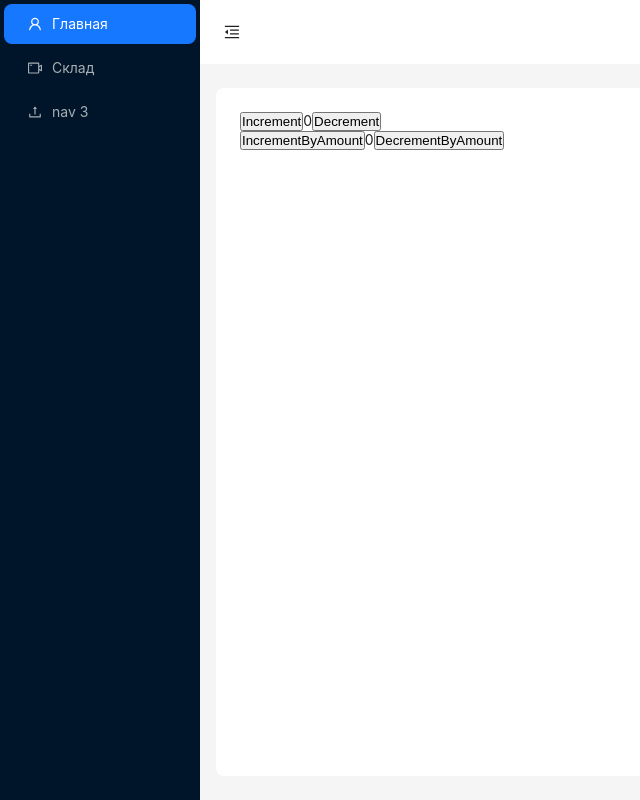
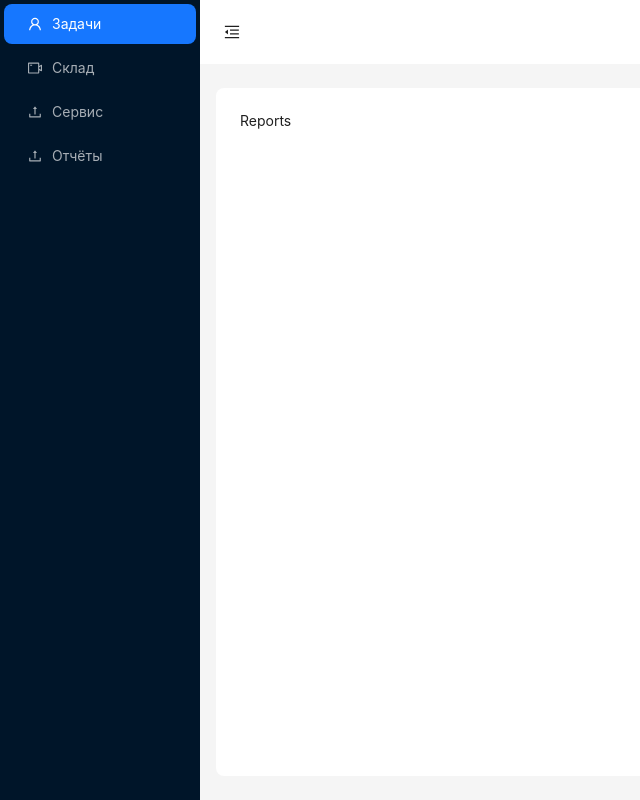
Before and after one commit to BalVan18/crm, a React (Create React App) app: page /reports in a window 1280 px wide. Before the commit this address led to /. Shown: the whole page, without its empty margins (0-640 px from the left). Built offline with nearby package versions, Linux system fonts and the light colour scheme.

Commit message:
Добавил два раздела в навигацию

```diff
--- a/package.json
+++ b/package.json
@@ -1,5 +1,5 @@
 {
-  "name": "antd-demo",
+  "name": "crm",
   "version": "0.1.0",
   "private": true,
   "dependencies": {
@@ -9,7 +9,7 @@
     "react-dom": "^18.2.0",
     "react-redux": "^9.1.0",
     "react-router-dom": "^6.22.2",
-    "react-scripts": "5.0.1",
+    "react-scripts": "^5.0.1",
     "sass": "^1.71.1"
   },
   "scripts": {
--- a/src/App.jsx
+++ b/src/App.jsx
@@ -1,27 +1,35 @@
-import React, { useState } from 'react';
-import { MenuFoldOutlined, MenuUnfoldOutlined, UploadOutlined, UserOutlined, VideoCameraOutlined } from '@ant-design/icons';
-import { Routes, Route, Navigate, Link} from 'react-router-dom';
-import { Layout, Menu, Button, theme } from 'antd';
+import React, {useState} from 'react';
+import {
+  MenuFoldOutlined,
+  MenuUnfoldOutlined,
+  UploadOutlined,
+  UserOutlined,
+  VideoCameraOutlined
+} from '@ant-design/icons';
+import {Routes, Route, Navigate, Link} from 'react-router-dom';
+import {Layout, Menu, Button, theme} from 'antd';
 
 
 import Home from './pages/Home';
 import Storage from './pages/Storage';
+import Service from './pages/Service';
+import Reports from './pages/Reports';
 
 import './styles/app.sass';
 
 
-const { Header, Sider, Content } = Layout;
+const {Header, Sider, Content} = Layout;
 
 const App = () => {
   const [collapsed, setCollapsed] = useState(false);
   const {
-        token: { colorBgContainer, borderRadiusLG },
+    token: {colorBgContainer, borderRadiusLG},
   } = theme.useToken();
 
   return (
     <Layout className='app'>
-            <Sider trigger={null} collapsible collapsed={collapsed} >
-                <div className="demo-logo-vertical" />
+      <Sider trigger={null} collapsible collapsed={collapsed}>
+        <div className="demo-logo-vertical"/>
         <Menu
           theme="dark"
           mode="inline"
@@ -29,18 +37,23 @@ const App = () => {
           items={[
             {
               key: '1',
-                            icon: <UserOutlined />,
-                            label: <Link to="/home">Главная</Link>,
+              icon: <UserOutlined/>,
+              label: <Link to="/home">Задачи</Link>,
             },
             {
               key: '2',
-                            icon: <VideoCameraOutlined />,
+              icon: <VideoCameraOutlined/>,
               label: <Link to="/storage">Склад</Link>,
             },
             {
               key: '3',
-                            icon: <UploadOutlined />,
-                            label: 'nav 3',
+              icon: <UploadOutlined/>,
+              label: <Link to="/service">Сервис</Link>,
+            },
+            {
+              key: '4',
+              icon: <UploadOutlined/>,
+              label: <Link to="/reports">Отчёты</Link>,
             },
           ]}
         />
@@ -54,7 +67,7 @@ const App = () => {
         >
           <Button
             type="text"
-                        icon={collapsed ? <MenuUnfoldOutlined /> : <MenuFoldOutlined />}
+            icon={collapsed ? <MenuUnfoldOutlined/> : <MenuFoldOutlined/>}
             onClick={() => setCollapsed(!collapsed)}
             style={{
               fontSize: '16px',
@@ -73,9 +86,11 @@ const App = () => {
           }}
         >
           <Routes>
-                        <Route path="/" element={<Home/>} />
-                        <Route path="/storage" element={<Storage/>} />
-                        <Route path="*" element={<Navigate to="/" replace />}/>
+            <Route path="/" element={<Home/>}/>
+            <Route path="/storage" element={<Storage/>}/>
+            <Route path="/service" element={<Service/>}/>
+            <Route path="/reports" element={<Reports/>}/>
+            <Route path="*" element={<Navigate to="/" replace/>}/>
           </Routes>
         </Content>
       </Layout>
--- /dev/null
+++ b/src/pages/Reports.jsx
@@ -0,0 +1,7 @@
+import React from 'react'
+
+export default function Reports() {
+  return (
+    <div>Reports</div>
+  )
+}
--- /dev/null
+++ b/src/pages/Service.jsx
@@ -0,0 +1,7 @@
+import React from 'react'
+
+export default function Service() {
+  return (
+    <div>Service</div>
+  )
+}
```
Lines whose indentation alone changed are shown as unchanged.
